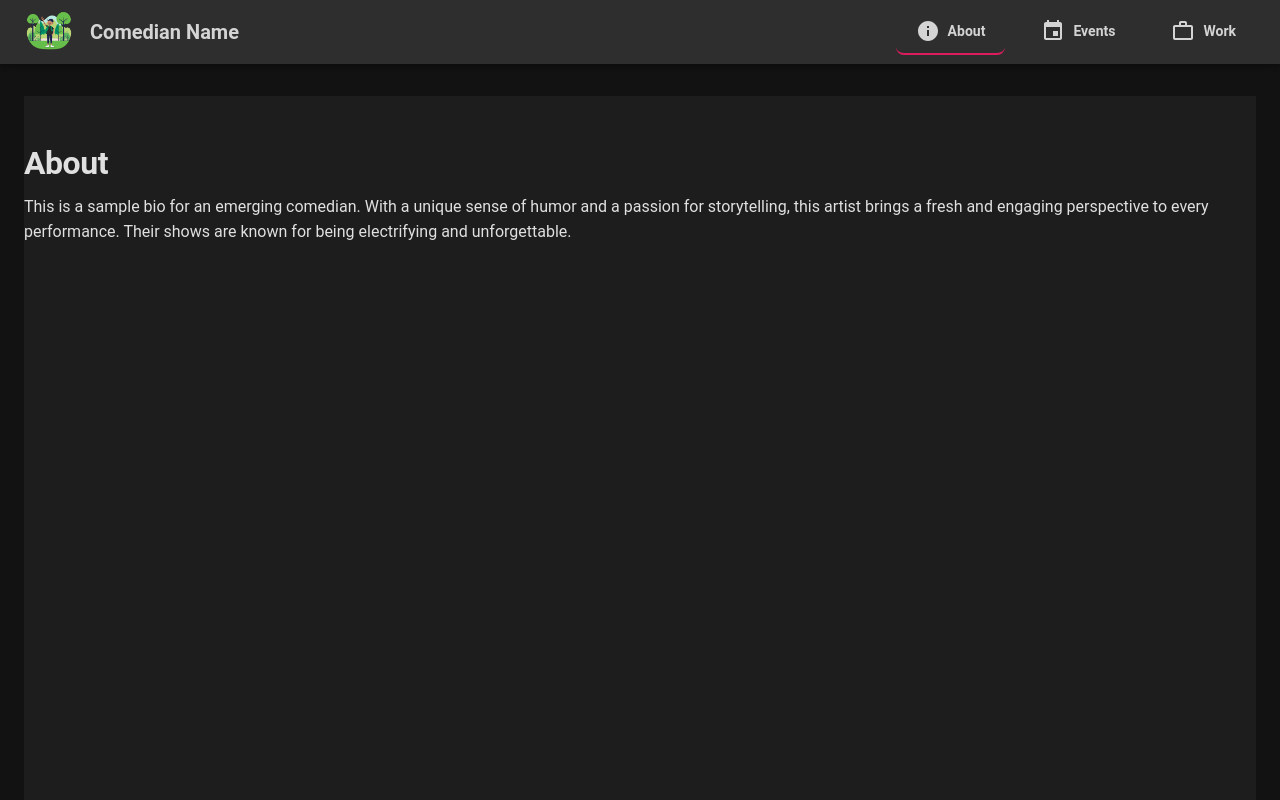
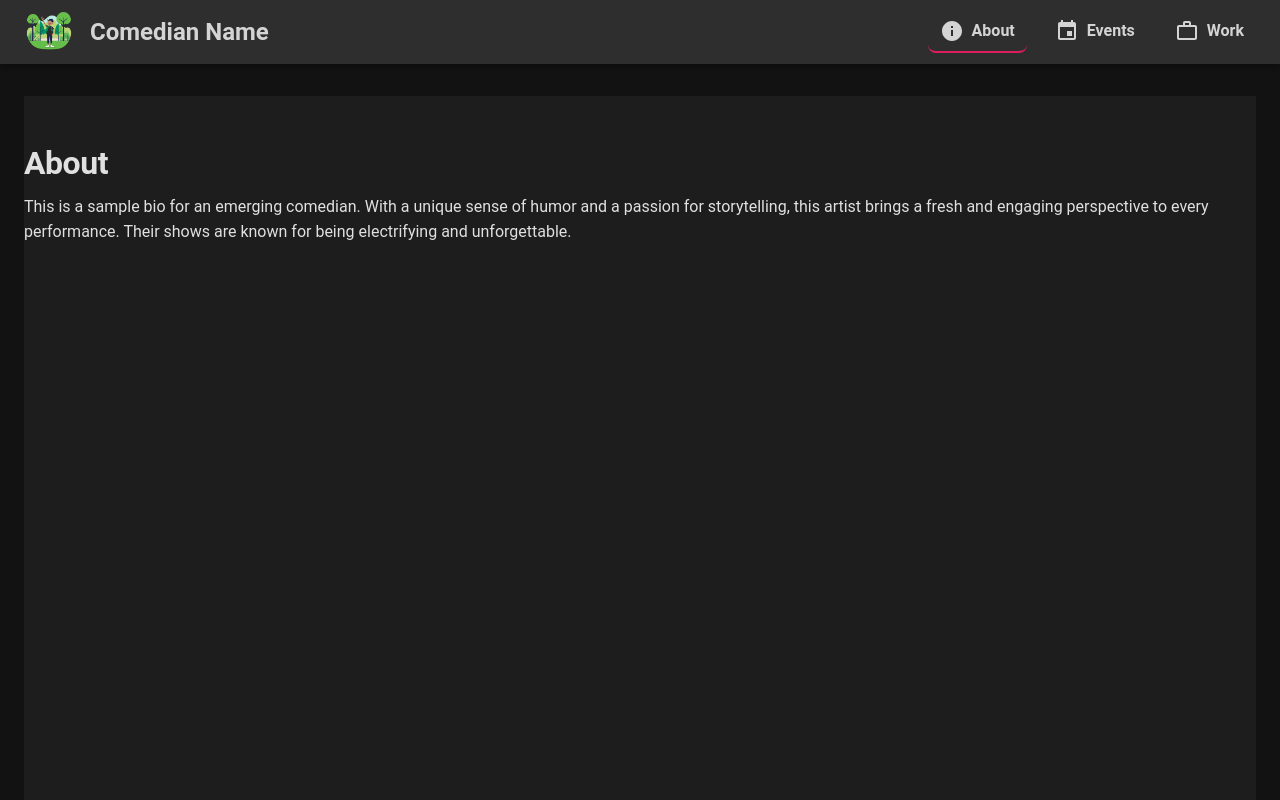
Before and after one commit to WuTangLan1/Sample-Comedy-Profile-2, a React (Create React App) app: page / in a window 1280 px wide. Shown: the top 800 px of the page. Built offline with nearby package versions, Linux system fonts and the light colour scheme.

Commit message:
Update Header.tsx

```diff
--- a/src/components/Header.tsx
+++ b/src/components/Header.tsx
@@ -40,26 +40,26 @@ const Header: React.FC = () => {
   }, [activeSection, sectionIds]);
 
   const navLinks = [
-    { id: 'about', label: 'About', icon: <InfoIcon /> },
-    { id: 'events', label: 'Events', icon: <EventIcon /> },
-    { id: 'work', label: 'Work', icon: <WorkOutlineIcon /> }
+    { id: 'about', label: 'About', icon: <InfoIcon sx={{ fontSize: { xs: 18, sm: 20, md: 24 } }} /> },
+    { id: 'events', label: 'Events', icon: <EventIcon sx={{ fontSize: { xs: 18, sm: 20, md: 24 } }} /> },
+    { id: 'work', label: 'Work', icon: <WorkOutlineIcon sx={{ fontSize: { xs: 18, sm: 20, md: 24 } }} /> }
   ];
 
   return (
     <AppBar position="sticky" color="primary" sx={{ opacity: 0.95 }}>
-      <Toolbar sx={{ display: 'flex', justifyContent: 'space-between' }}>
+      <Toolbar sx={{ display: 'flex', justifyContent: 'space-between', px: { xs: 1, sm: 2, md: 3 } }}>
         <Box sx={{ display: 'flex', alignItems: 'center' }}>
           <Box
             component="img"
             src="/images/profile_photos/profile5.png"
             alt="Logo"
-            sx={{ height: { xs: 40, sm: 50 }, mr: 2 }}
+            sx={{ height: { xs: 30, sm: 40, md: 50 }, mr: { xs: 1, sm: 2 } }}
           />
-          <Typography variant="h6" sx={{ fontWeight: 'bold' }}>
+          <Typography variant="h6" sx={{ fontWeight: 'bold', fontSize: { xs: '1rem', sm: '1.25rem', md: '1.5rem' } }}>
             Comedian Name
           </Typography>
         </Box>
-        <Box sx={{ display: 'flex', gap: 2 }}>
+        <Box sx={{ display: 'flex', gap: { xs: 1, sm: 2 } }}>
           {navLinks.map((link) => (
             <motion.div key={link.id} whileHover={{ scale: 1.1 }}>
               <Button
@@ -69,7 +69,9 @@ const Header: React.FC = () => {
                   borderBottom: activeSection === link.id ? '2px solid #e91e63' : 'none',
                   display: 'flex',
                   alignItems: 'center',
-                  gap: 1
+                  gap: 1,
+                  padding: { xs: '4px 8px', sm: '6px 12px' },
+                  fontSize: { xs: '0.75rem', sm: '0.875rem', md: '1rem' }
                 }}
               >
                 {link.icon}
```
